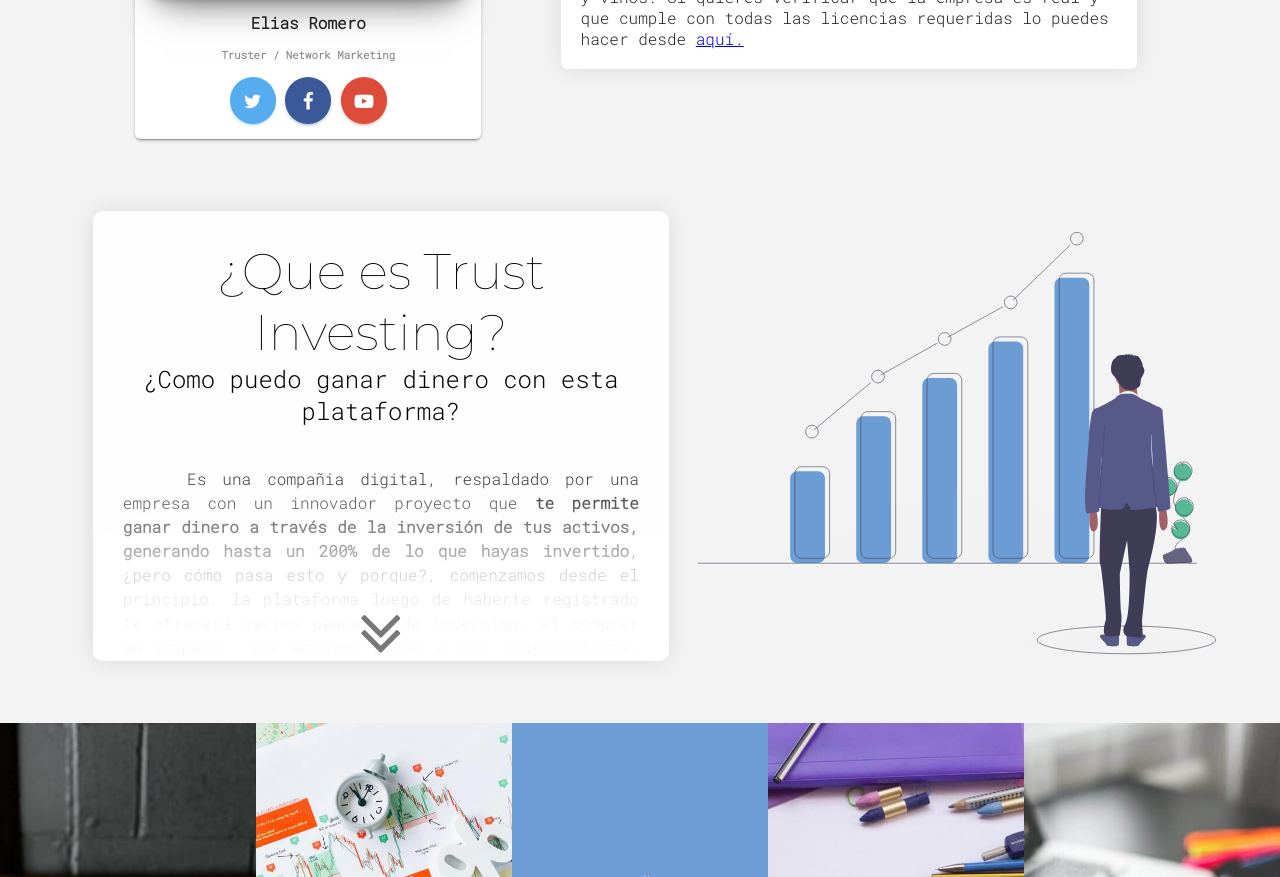
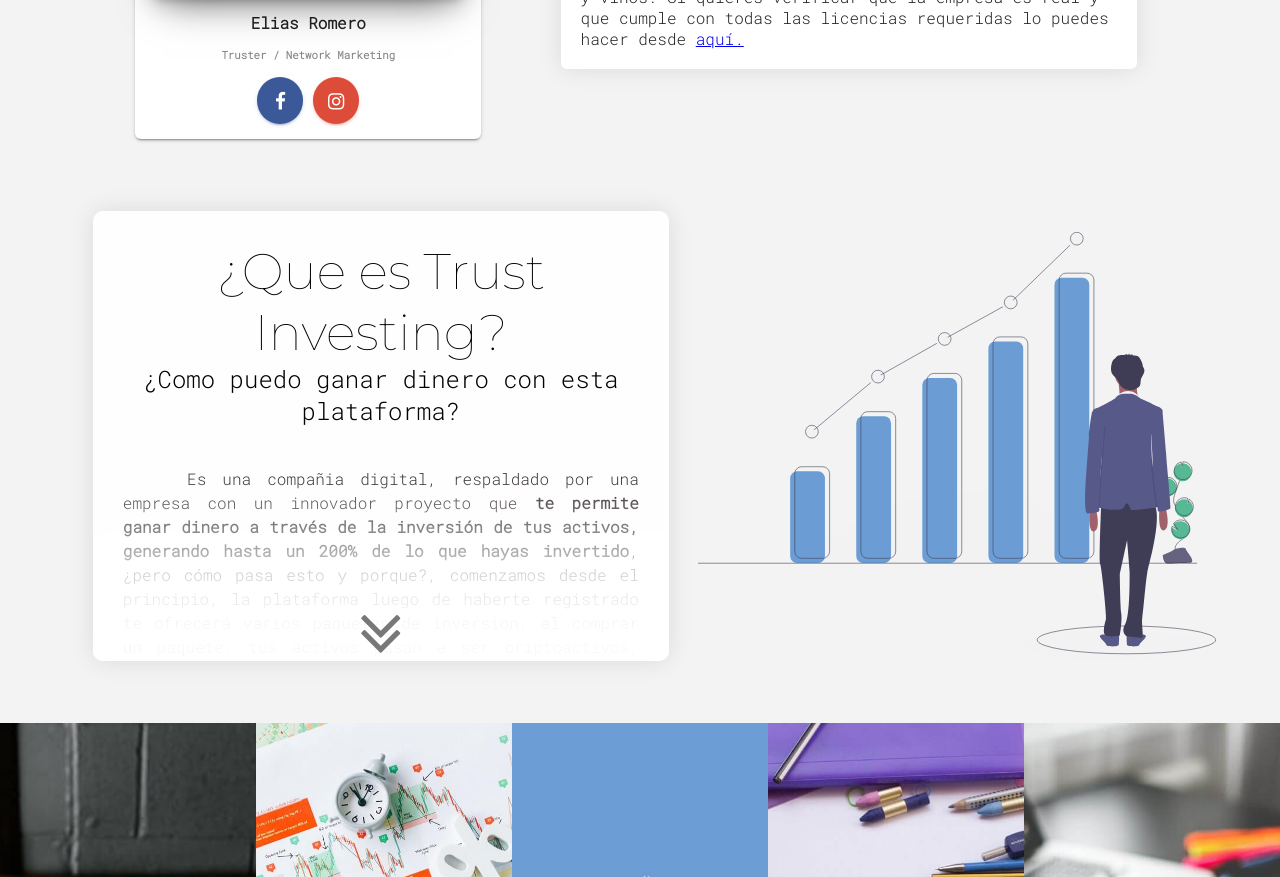
Before and after one commit to trustinvesting37/Elias-Romero, a plain HTML site: page index.html in a window 1280 px wide. Shown: the part 1073-1950 px from the top of the page. Drawn offline with Linux system fonts and the light colour scheme.

Commit message:
mensaje2

```diff
--- a/index.html
+++ b/index.html
@@ -59,7 +59,7 @@
                     <div class="table">
                         <h4>Elias Romero</h4>
                         <h6 class="category text-gray">Truster / Network Marketing</h6>
-                        <div class="ftr"> <a href="#" class="btn btn-just-icon btn-twitter btn-round"><i class="fa icon-twitter"></i></a> <a href="#" class="btn btn-just-icon btn-facebook btn-round"><i class="fa icon-facebook"></i></a> <a href="#" class="btn btn-just-icon btn-google btn-round"><i class="fa icon-youtube-play"></i></a> </div>
+                        <div class="ftr"><a href="https://www.facebook.com/profile.php?id=100044227524364" class="btn btn-just-icon btn-facebook btn-round"><i class="fa icon-facebook"></i></a> <a href="https://www.instagram.com/moro_ink_?r=nametag" class="btn btn-just-icon btn-google btn-round"><i class="fa icon-instagram"></i></a> </div>
                     </div>
                 </div>
                 <div class="cards-1">
```
